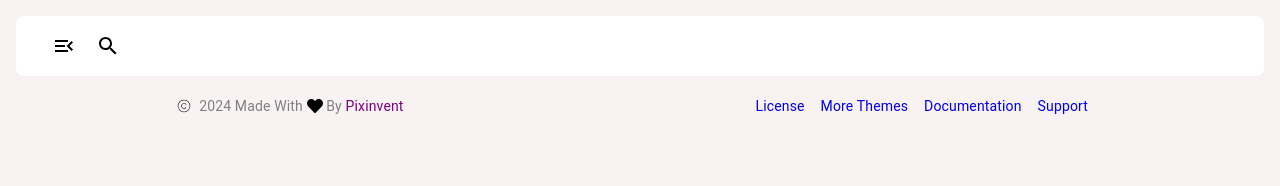
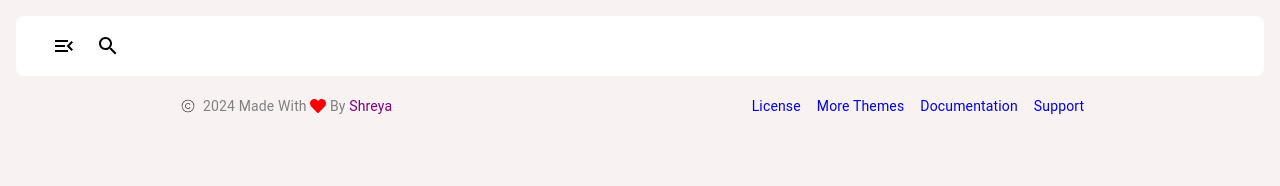
Before and after one commit to 0shreyajha0/Data-Visualiser, a React (Create React App) app: page / in a window 1280 px wide. Shown: the top 186 px of the page. Built offline with nearby package versions, Linux system fonts and the light colour scheme.

Commit message:
updated footer

```diff
--- a/src/components/Footer/footer.component.jsx
+++ b/src/components/Footer/footer.component.jsx
@@ -28,12 +28,12 @@ export const Footer = () => {
         <Typography variant="body2" sx={{ color: "grey" }}>
           &nbsp; 2024 Made With&nbsp;{" "}
         </Typography>{" "}
-        <FaHeart sx={{ color: "red  " }} />
+        <FaHeart style={{ color: "red" }} />
         <Typography variant="body2" sx={{ color: "grey" }}>
           &nbsp;By&nbsp;
         </Typography>
         <Typography variant="body2" sx={{ color: "purple" }}>
-          Pixinvent
+          Shreya
         </Typography>
       </Box>
       <Box sx={{ display: "flex", flexDirection: "row", alignItems: "center" }}>
```
